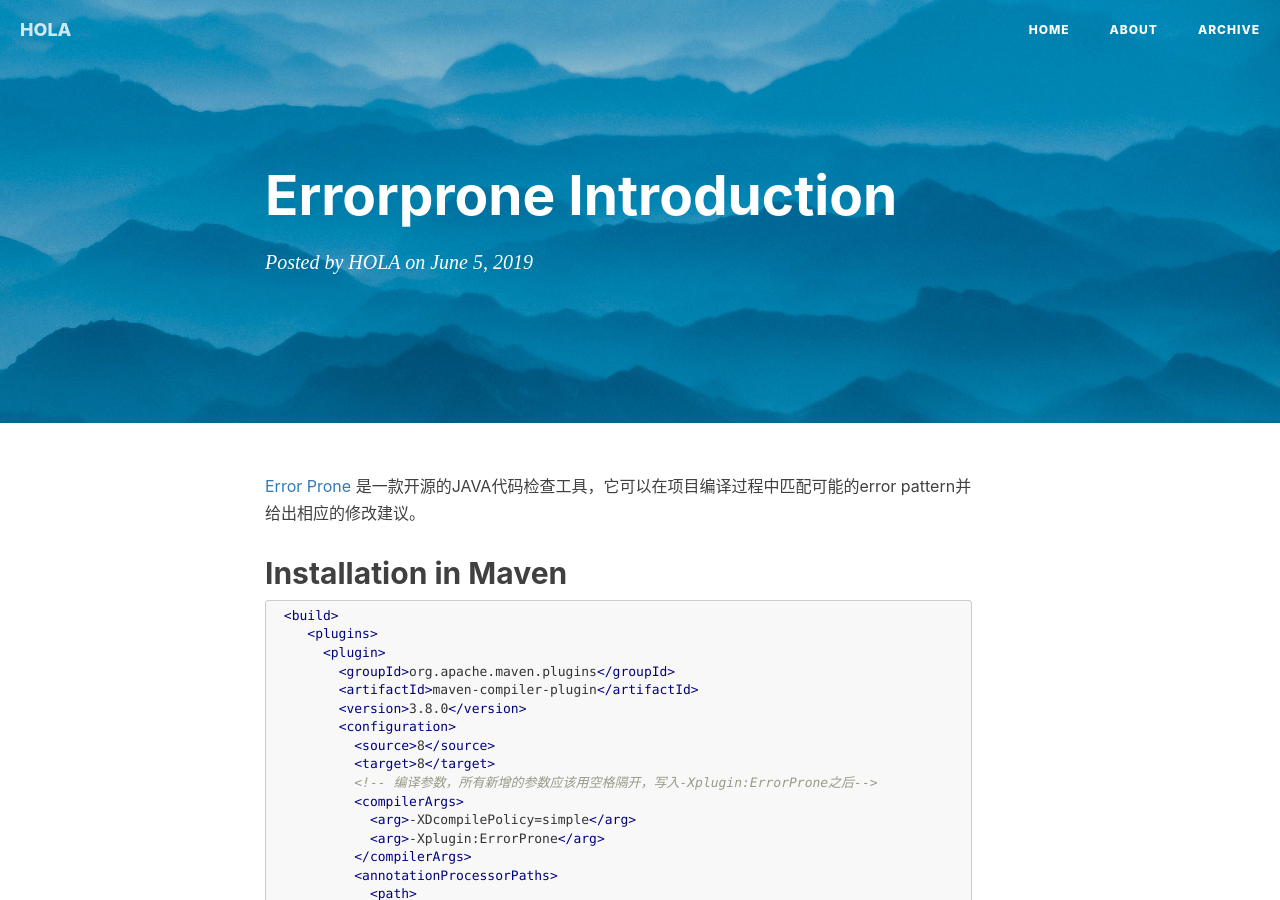
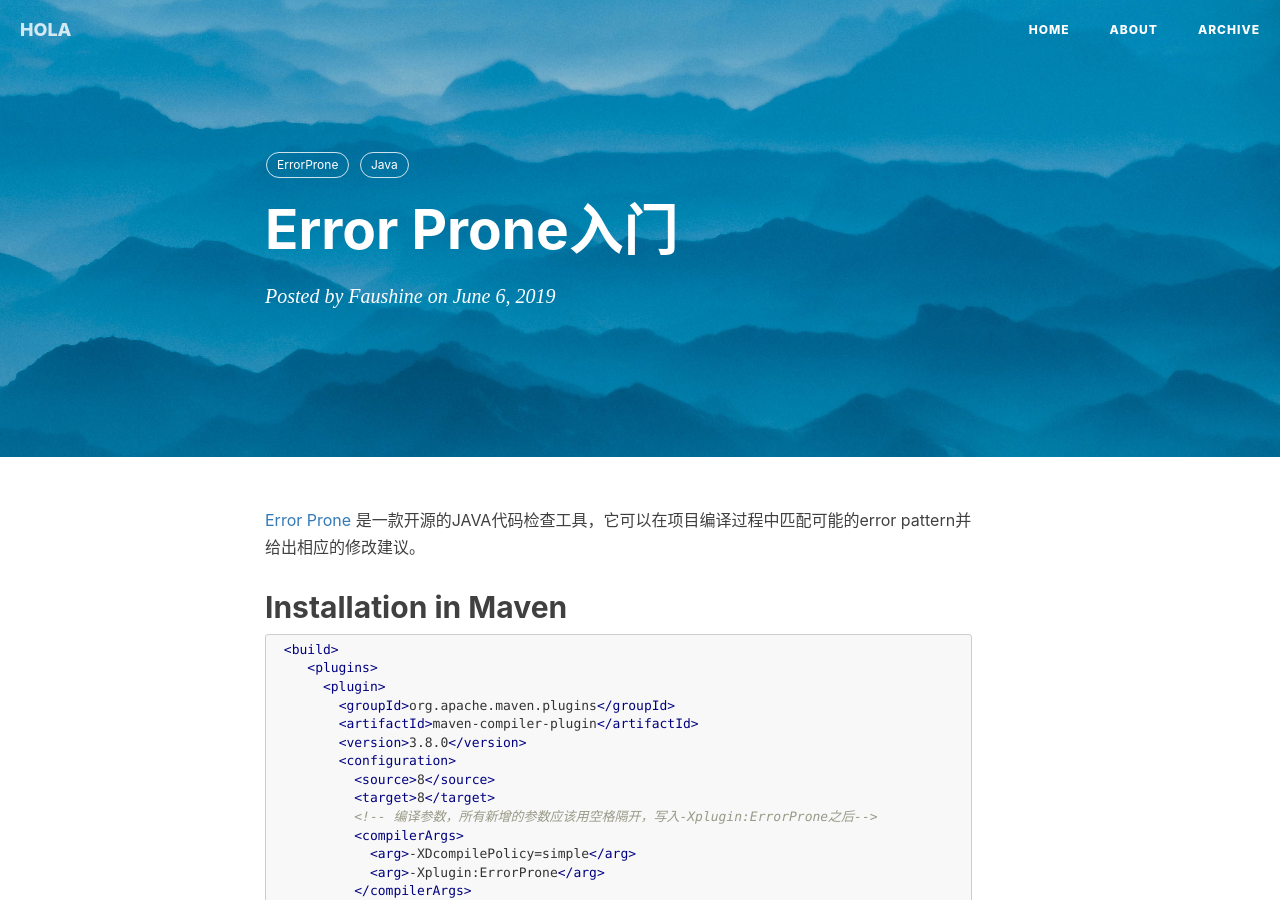
Before and after one commit to faushine/faushine.github.io, a Jekyll site: the page built from _posts/2019-06-05-ErrorProne-Introduction.md, in a window 1280 px wide and 900 px high. Built offline with Jekyll 4.4.1, drawn with Linux system fonts in a browser that asks for light colours; nearby versions of some CDN libraries; our own code applies the rules of GitHub Pages for plain Markdown files; comment, search, counter and statistics services are not loaded.

Commit message:
add error prone

```diff
--- a/_posts/2019-06-05-ErrorProne-Introduction.md
+++ b/_posts/2019-06-05-ErrorProne-Introduction.md
@@ -1,3 +1,12 @@
+---
+layout: post
+title: "Error Prone入门"
+date:   2019-06-06
+author: Faushine
+tags:
+- ErrorProne
+- Java
+---
 [Error Prone](https://errorprone.info/) 是一款开源的JAVA代码检查工具，它可以在项目编译过程中匹配可能的error pattern并给出相应的修改建议。
 
 ## Installation in Maven
```
